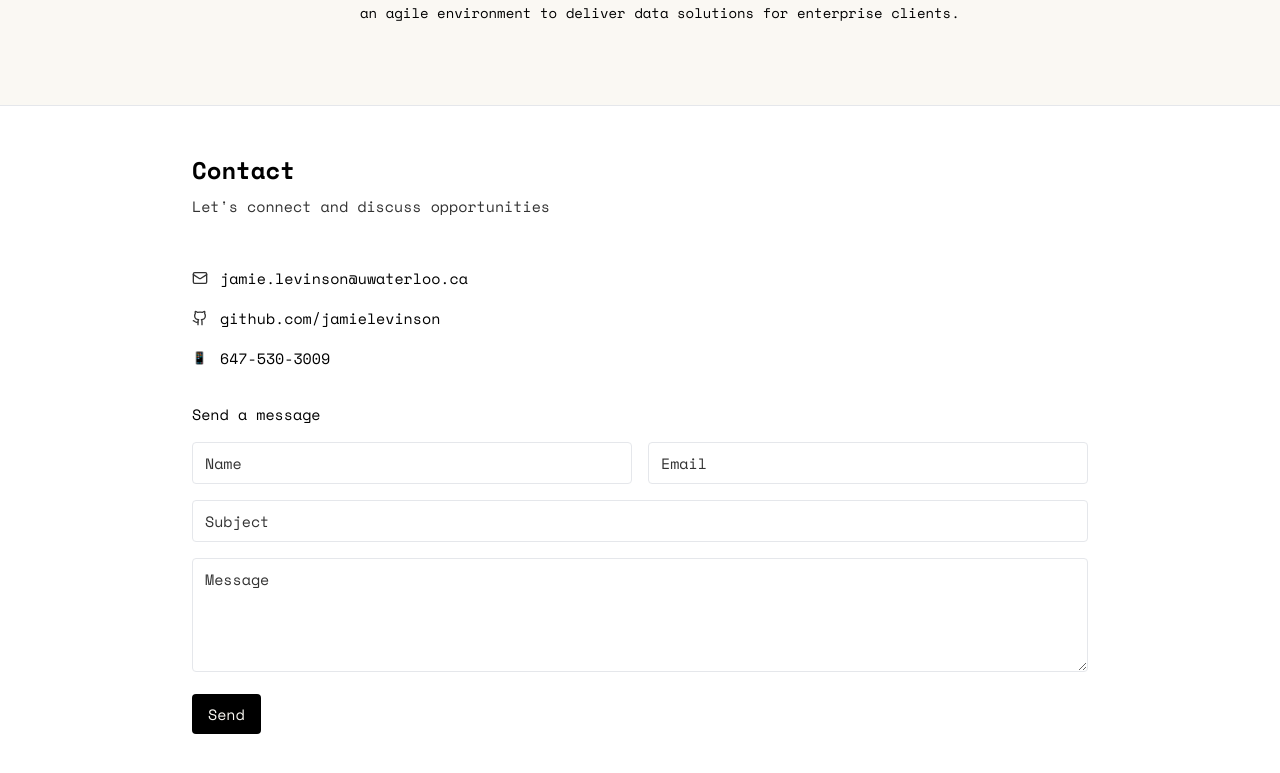
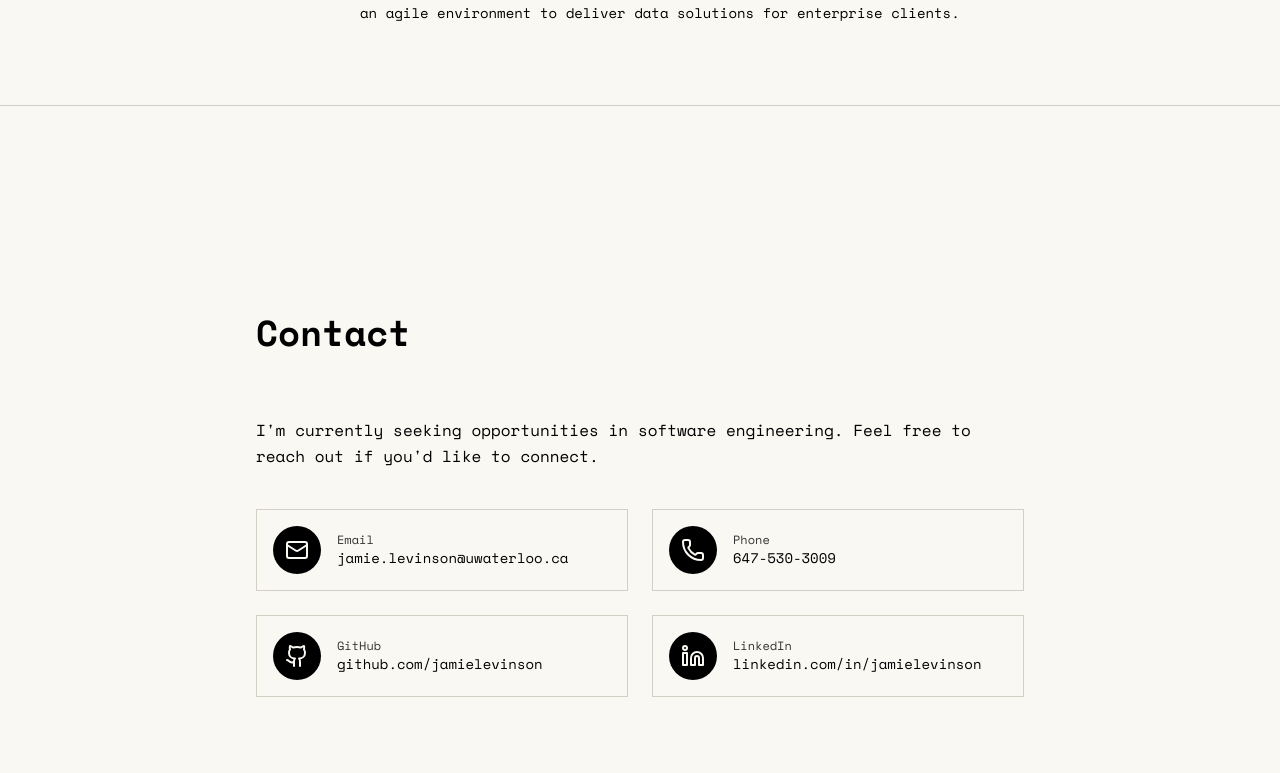
Before and after one commit to Jamie-Levinson/jamielevinson.com, a Next.js app: page / in a window 1280 px wide. Shown: the part 1512-2285 px from the top of the page. Built offline with nearby package versions, Linux system fonts and the light colour scheme.

Commit message:
replace old contact section

```diff
--- a/src/components/Contact.tsx
+++ b/src/components/Contact.tsx
@@ -1,89 +1,77 @@
 'use client';
 
-import { Mail, Github, Linkedin } from 'lucide-react';
+import { Mail, Phone, Github, Linkedin } from 'lucide-react';
 
 export default function Contact() {
   return (
-    <section id="contact" className="py-12 px-6 border-t border-blue-gray-200 dark:border-blue-gray-600 bg-white dark:bg-blue-gray-900">
-      <div className="max-w-4xl mx-auto">
-        <div className="space-y-12">
-          <div>
-            <h2 className="text-2xl font-semibold text-foreground mb-2">
+    <section id="contact" className="min-h-screen flex items-center px-6 py-20 border-t border-border">
+      <div className="max-w-3xl mx-auto w-full">
+        <h2 className="text-3xl md:text-4xl font-bold text-foreground mb-16">
           Contact
         </h2>
-            <p className="text-secondary">
-              Let's connect and discuss opportunities
+
+        <div className="space-y-10">
+          <p className="text-base text-foreground leading-relaxed">
+            I'm currently seeking opportunities in software engineering.
+            Feel free to reach out if you'd like to connect.
           </p>
-          </div>
 
-          <div className="space-y-8">
-            <div className="space-y-4">
-              <div className="flex items-center space-x-3">
-                <Mail className="w-4 h-4 text-secondary" />
+          <div className="grid grid-cols-1 md:grid-cols-2 gap-6">
             <a
               href="mailto:jamie.levinson@uwaterloo.ca"
-                  className="text-foreground hover:text-accent"
+              className="group flex items-center gap-4 p-4 border border-border hover:border-foreground transition-colors"
             >
-                  jamie.levinson@uwaterloo.ca
+              <div className="w-12 h-12 rounded-full bg-foreground flex items-center justify-center group-hover:bg-secondary transition-colors">
+                <Mail className="w-6 h-6 text-background" />
+              </div>
+              <div>
+                <p className="text-xs text-secondary font-medium">Email</p>
+                <p className="text-sm text-foreground font-medium">jamie.levinson@uwaterloo.ca</p>
+              </div>
             </a>
+
+            <a
+              href="tel:647-530-3009"
+              className="group flex items-center gap-4 p-4 border border-border hover:border-foreground transition-colors"
+            >
+              <div className="w-12 h-12 rounded-full bg-foreground flex items-center justify-center group-hover:bg-secondary transition-colors">
+                <Phone className="w-6 h-6 text-background" />
               </div>
+              <div>
+                <p className="text-xs text-secondary font-medium">Phone</p>
+                <p className="text-sm text-foreground font-medium">647-530-3009</p>
+              </div>
+            </a>
 
-              <div className="flex items-center space-x-3">
-                <Github className="w-4 h-4 text-secondary" />
             <a
               href="https://github.com/jamielevinson"
               target="_blank"
               rel="noopener noreferrer"
-                  className="text-foreground hover:text-accent"
+              className="group flex items-center gap-4 p-4 border border-border hover:border-foreground transition-colors"
             >
-                  github.com/jamielevinson
+              <div className="w-12 h-12 rounded-full bg-foreground flex items-center justify-center group-hover:bg-secondary transition-colors">
+                <Github className="w-6 h-6 text-background" />
+              </div>
+              <div>
+                <p className="text-xs text-secondary font-medium">GitHub</p>
+                <p className="text-sm text-foreground font-medium">github.com/jamielevinson</p>
+              </div>
             </a>
+
+            <a
+              href="https://linkedin.com/in/jamielevinson"
+              target="_blank"
+              rel="noopener noreferrer"
+              className="group flex items-center gap-4 p-4 border border-border hover:border-foreground transition-colors"
+            >
+              <div className="w-12 h-12 rounded-full bg-foreground flex items-center justify-center group-hover:bg-secondary transition-colors">
+                <Linkedin className="w-6 h-6 text-background" />
               </div>
-
-              <div className="flex items-center space-x-3">
-                <span className="w-4 h-4 text-secondary text-xs">📱</span>
-                <a
-                  href="tel:647-530-3009"
-                  className="text-foreground hover:text-accent"
-                >
-                  647-530-3009
+              <div>
+                <p className="text-xs text-secondary font-medium">LinkedIn</p>
+                <p className="text-sm text-foreground font-medium">linkedin.com/in/jamielevinson</p>
+              </div>
             </a>
-              </div>
-            </div>
-
-            <div className="space-y-4">
-              <h3 className="font-medium text-foreground">Send a message</h3>
-              <form className="space-y-4">
-                <div className="grid grid-cols-1 sm:grid-cols-2 gap-4">
-                  <input
-                    type="text"
-                    placeholder="Name"
-                    className="px-3 py-2 border border-blue-gray-300 dark:border-blue-gray-500 rounded bg-white dark:bg-blue-gray-800 text-foreground placeholder-secondary focus:outline-none focus:ring-1 focus:ring-accent"
-                  />
-                  <input
-                    type="email"
-                    placeholder="Email"
-                    className="px-3 py-2 border border-blue-gray-300 dark:border-blue-gray-500 rounded bg-white dark:bg-blue-gray-800 text-foreground placeholder-secondary focus:outline-none focus:ring-1 focus:ring-accent"
-                  />
-                </div>
-                <input
-                  type="text"
-                  placeholder="Subject"
-                  className="w-full px-3 py-2 border border-blue-gray-300 dark:border-blue-gray-500 rounded bg-white dark:bg-blue-gray-800 text-foreground placeholder-secondary focus:outline-none focus:ring-1 focus:ring-accent"
-                />
-                <textarea
-                  rows={4}
-                  placeholder="Message"
-                  className="w-full px-3 py-2 border border-blue-gray-300 dark:border-blue-gray-500 rounded bg-white dark:bg-blue-gray-800 text-foreground placeholder-secondary focus:outline-none focus:ring-1 focus:ring-accent"
-                ></textarea>
-                <button
-                  type="submit"
-                  className="px-4 py-2 bg-foreground text-background rounded hover:bg-secondary"
-                >
-                  Send
-                </button>
-              </form>
-            </div>
           </div>
         </div>
       </div>
```
Lines whose indentation alone changed are shown as unchanged.
